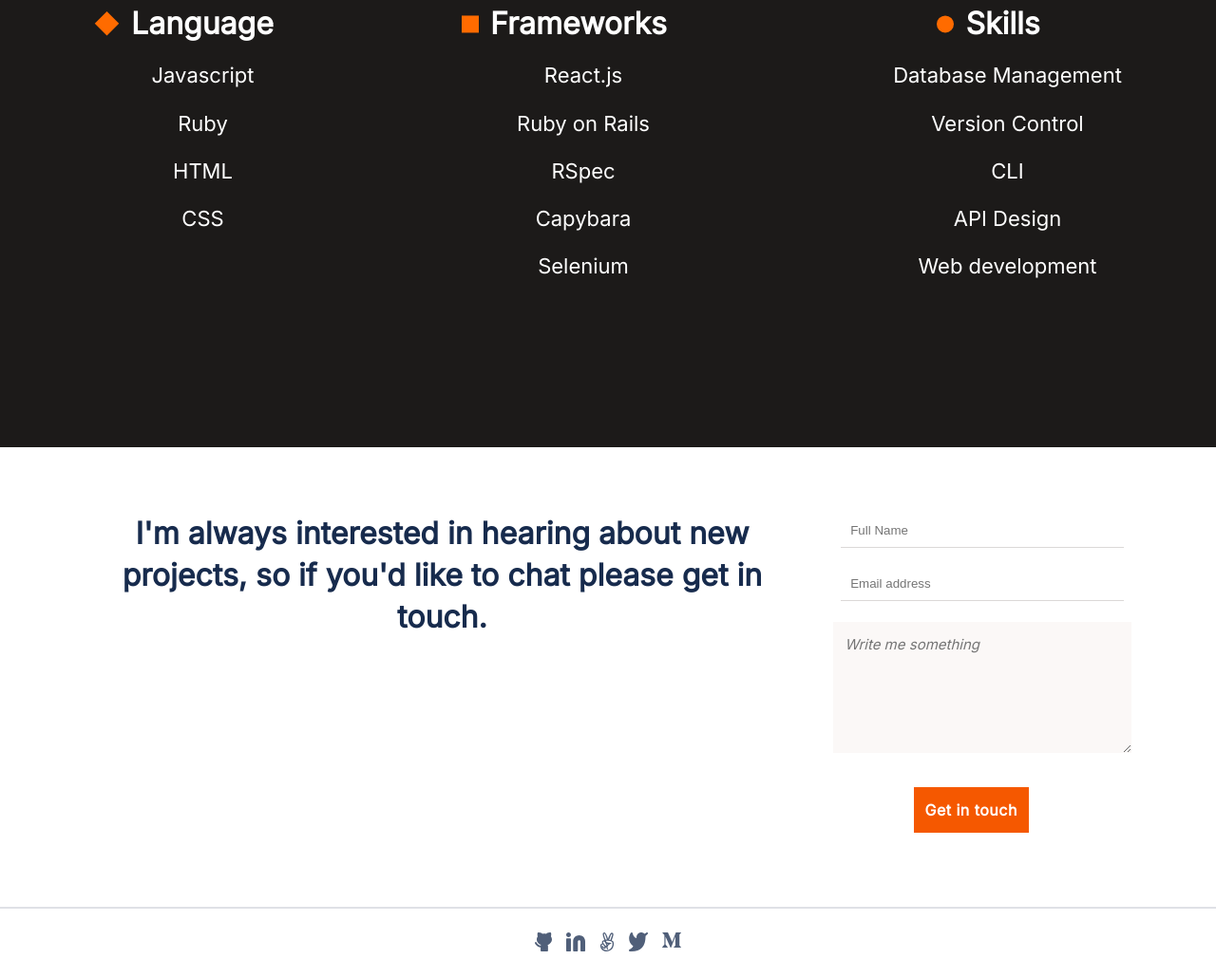
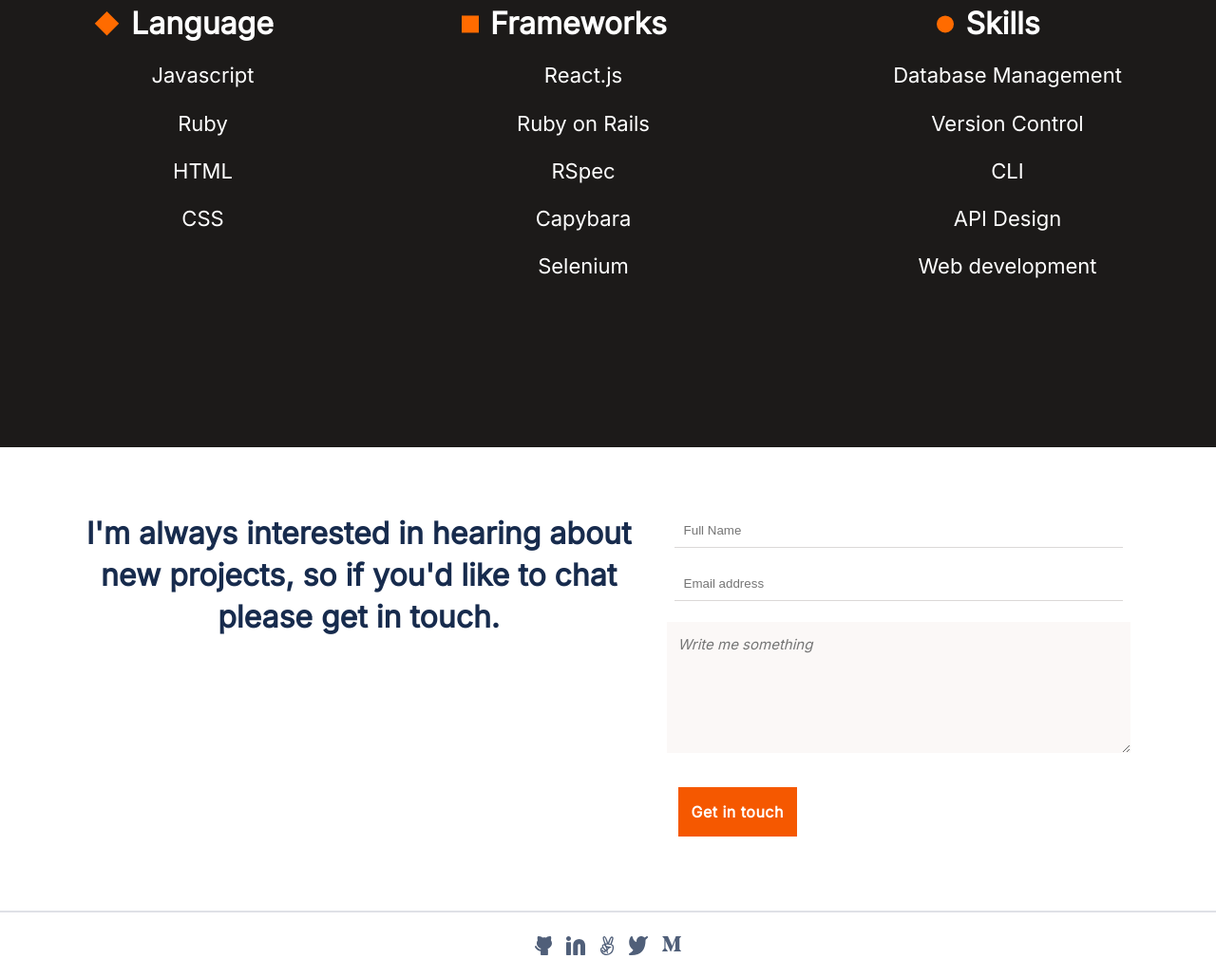
Before and after one commit to tumainimaganiko/Portfolio, a website: page index.html in a window 1280 px wide. Shown: the part 3011-4041 px from the top of the page at 95% size. Drawn offline with Linux system fonts and the light colour scheme.

Commit message:
Update Form section

```diff
--- a/index.js
+++ b/index.js
@@ -148,7 +148,7 @@
   const div = document.createElement('div');
   div.id = index;
   if (index === 0) {
-    div.classList.add('card-1','flex');
+    div.classList.add('card-1', 'flex');
     div.innerHTML = `
     <h2 class="font-Crete" >${value.heading}</h2>
     <hr>
--- a/styles.css
+++ b/styles.css
@@ -827,12 +827,20 @@
   }
 
   .contact-form h2 {
-    min-width: 30%;
+    max-width: 45%;
     margin-left: 7%;
+  }
+
+  .cards > h2 {
+    overflow-y: auto;
   }
 
   .cards:hover h2 {
     display: none;
+  }
+
+  .cards > p {
+    overflow-y: scroll;
   }
 
   .modal-body > div p {
@@ -851,20 +859,12 @@
     display: none;
   }
 
-  .cards > h2 {
-    overflow-y: auto;
-  }
-
   .about-myself > svg {
     display: none;
   }
 
   #illustration-two {
     display: block;
-  }
-
-  .cards > p {
-    overflow-y: scroll;
   }
 
   .last {
@@ -921,6 +921,7 @@
     margin-top: 60px;
     flex-direction: column;
     margin-right: 6%;
+    width: 40%;
   }
 
   .container {
@@ -932,7 +933,9 @@
   }
 
   input[type='submit'] {
-    margin-left: 0;
+    /* margin-left: 0; */
+    align-self: flex-start;
+    padding: 14px;
   }
 
   .modal {
```
